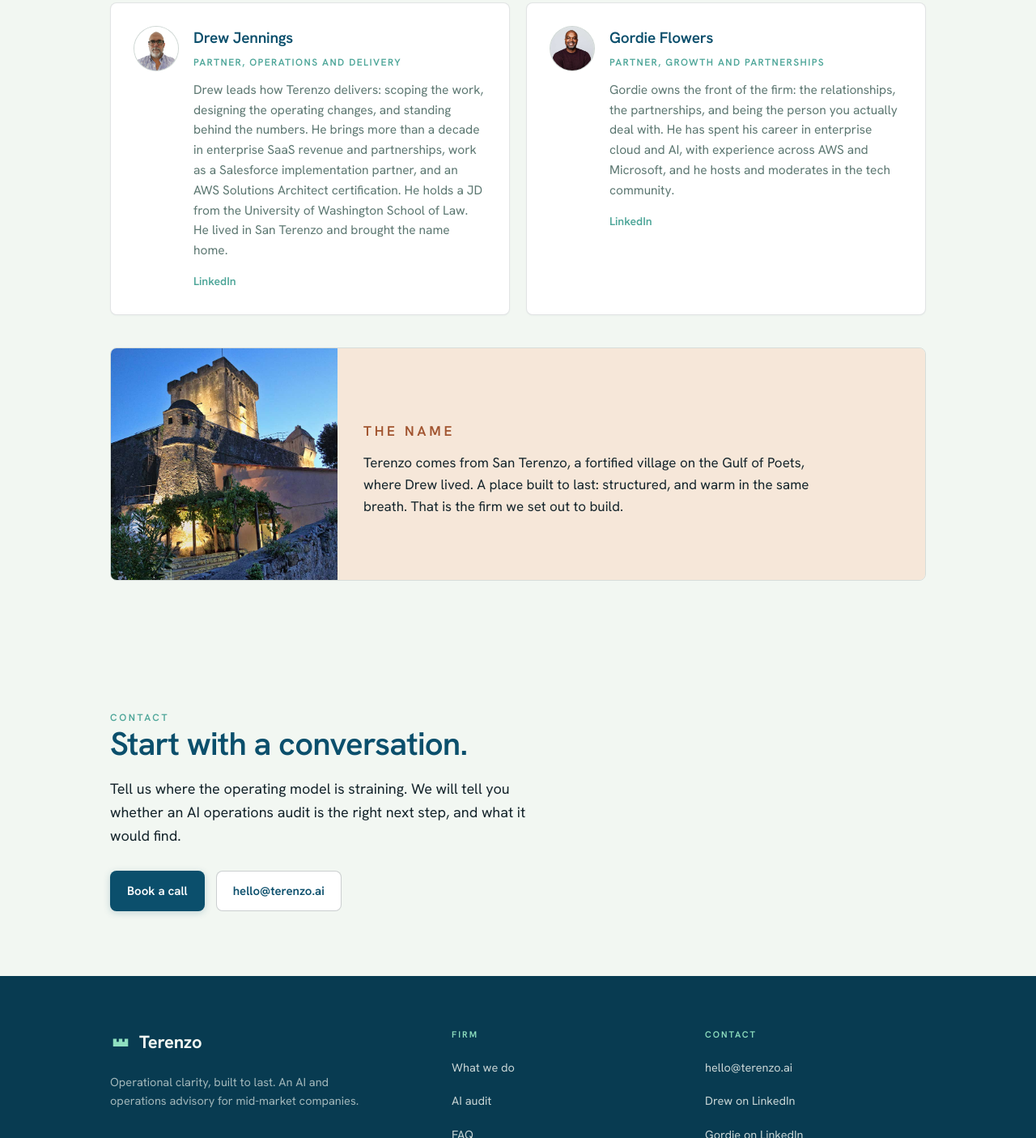
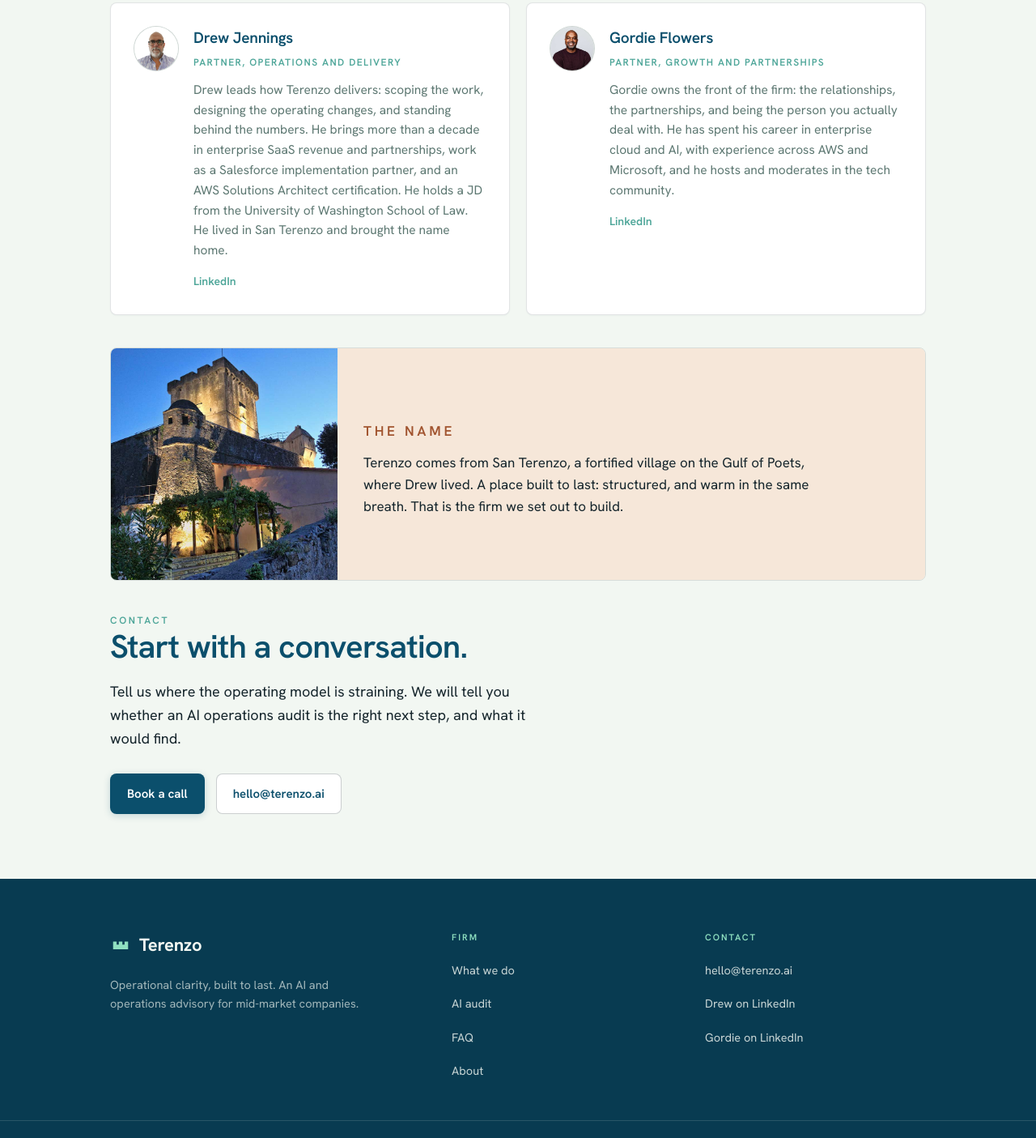
Before and after one commit to terenzo-ai/terenzo-site, a plain HTML site: page public/about.html in a window 1280 px wide. Shown: the part 611-2016 px from the top of the page at 81% size. Drawn offline with Linux system fonts and the light colour scheme.

Commit message:
Even out spacing between name block and contact on about page
Collapse the 160px gap (two 80px section paddings) to 40px so it
matches the margin between the bios and the castle/name block.

Co-Authored-By: Claude Opus 4.8 (1M context) <noreply@anthropic.com>

```diff
--- a/public/about.html
+++ b/public/about.html
@@ -70,7 +70,7 @@
       never ends. The name comes from San Terenzo, a village on the Ligurian coast of Italy.</p>
   </section>
 
-  <section class="wrap" style="padding-top:24px">
+  <section class="wrap" style="padding-top:24px;padding-bottom:0">
     <p class="eyebrow">Founders</p>
     <h2>Two partners, on the hook with you.</h2>
     <div class="people">
@@ -112,7 +112,7 @@
     </div>
   </section>
 
-  <section class="wrap">
+  <section class="wrap" style="padding-top:40px">
     <div class="contact-inner">
       <p class="eyebrow">Contact</p>
       <h2>Start with a conversation.</h2>
```
